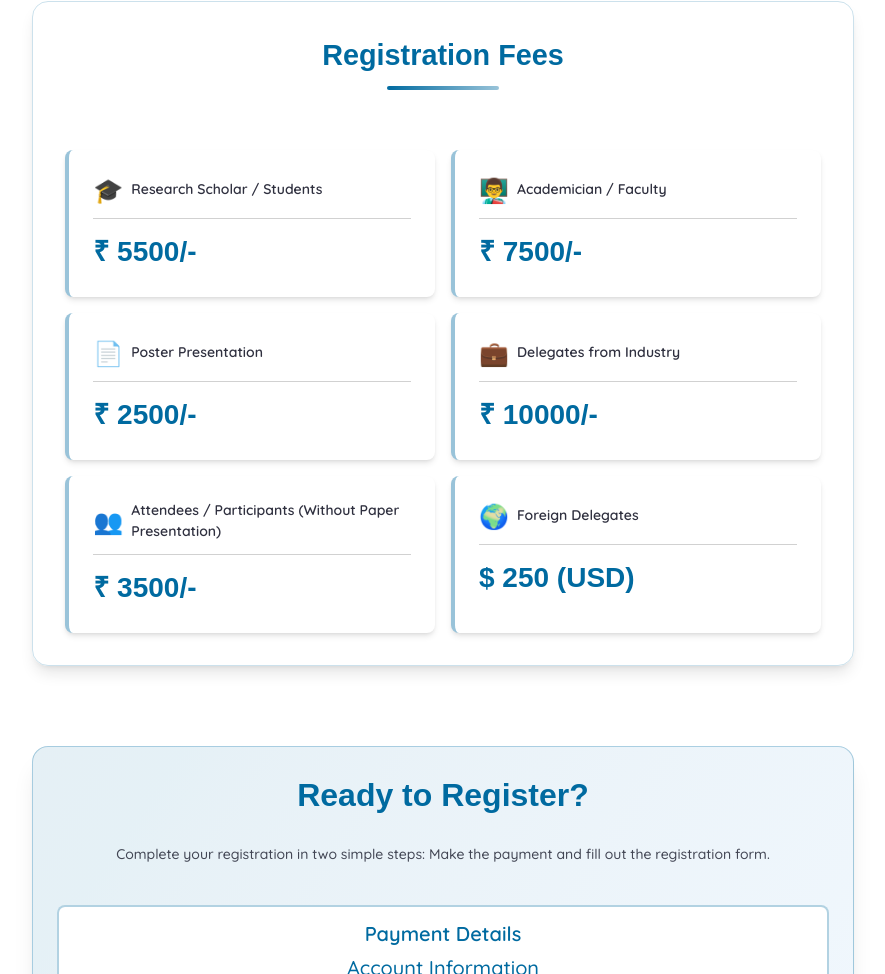
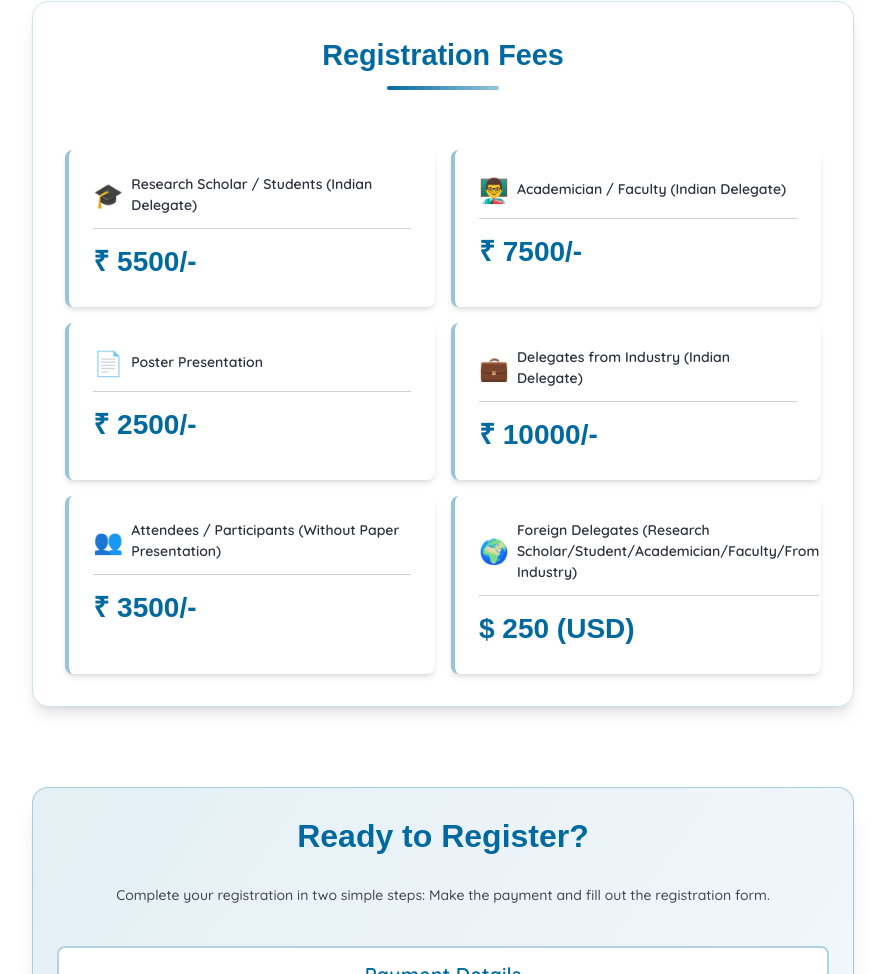
Before and after one commit to Ekuspreet/icct-sd-26-web-static, a plain HTML site: page registration.html in a window 1280 px wide. Shown: the part 1476-2450 px from the top of the page, without its empty margins (197-1082 px from the left). Drawn offline with Linux system fonts and the light colour scheme.

Commit message:
label change

```diff
--- a/registration.html
+++ b/registration.html
@@ -249,7 +249,7 @@
               <div class="flex-1">
                 <div class="flex items-center mb-2">
                   <span class="text-2xl mr-2">🎓</span>
-                  <h4 class="text-body text-left font-semibold text-base-content/90">Research Scholar / Students</h4>
+                  <h4 class="text-body text-left font-semibold text-base-content/90">Research Scholar / Students (Indian Delegate)</h4>
                 </div>
                 <div class="mt-3 pt-3 border-t border-base-300">
                   <p class="text-h4 font-bold text-secondary font-montserrat">₹ 5500/-</p>
@@ -263,7 +263,7 @@
               <div class="flex-1">
                 <div class="flex items-center mb-2">
                   <span class="text-2xl mr-2">👨‍🏫</span>
-                  <h4 class="text-body text-left font-semibold text-base-content/90">Academician / Faculty</h4>
+                  <h4 class="text-body text-left font-semibold text-base-content/90">Academician / Faculty (Indian Delegate)</h4>
                 </div>
                 <div class="mt-3 pt-3 border-t border-base-300">
                   <p class="text-h4 font-bold text-secondary font-montserrat">₹ 7500/-</p>
@@ -291,7 +291,7 @@
               <div class="flex-1">
                 <div class="flex items-center mb-2">
                   <span class="text-2xl mr-2">💼</span>
-                  <h4 class="text-body text-left font-semibold text-base-content/90">Delegates from Industry</h4>
+                  <h4 class="text-body text-left font-semibold text-base-content/90">Delegates from Industry (Indian Delegate)</h4>
                 </div>
                 <div class="mt-3 pt-3 border-t border-base-300">
                   <p class="text-h4 font-bold text-secondary font-montserrat">₹ 10000/-</p>
@@ -319,7 +319,7 @@
               <div class="flex-1">
                 <div class="flex items-center mb-2">
                   <span class="text-2xl mr-2">🌍</span>
-                  <h4 class="text-body text-left font-semibold text-base-content/90">Foreign Delegates</h4>
+                  <h4 class="text-body text-left font-semibold text-base-content/90">Foreign Delegates (Research Scholar/Student/Academician/Faculty/From Industry)</h4>
                 </div>
                 <div class="mt-3 pt-3 border-t border-base-300">
                   <p class="text-h4 font-bold text-secondary font-montserrat">$ 250 (USD)</p>
```
